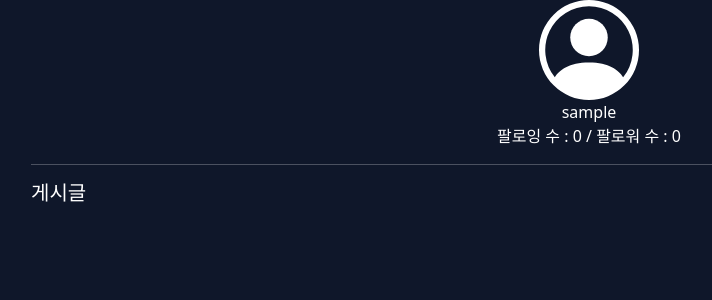
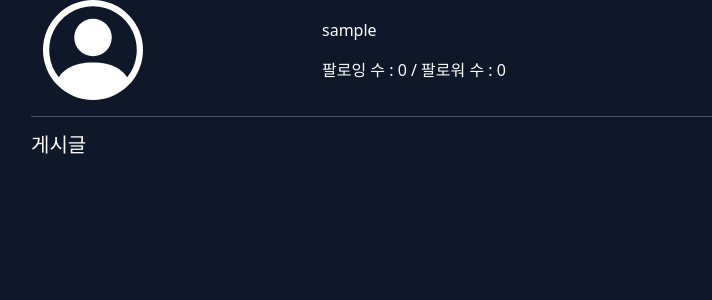
Before and after one commit to shon4bw/Mise-en-Scene, a Django app: a page that uses accounts/templates/accounts/profile.html in a window 1280 px wide. Shown: the part 56-356 px from the top of the page, without its empty margins (51-763 px from the left). Run offline with Django 3.2, Linux system fonts and the light colour scheme; the visitor is signed in with stand-in values (Sample User, id 1); data comes from the database, SQL or seed files in the repository; data that the repository does not hold is empty; some libraries are stand-ins or nearby versions.

Commit message:
Change profile css

```diff
--- a/accounts/signals.py
+++ b/accounts/signals.py
@@ -4,5 +4,6 @@ from django.shortcuts import redirect, render
 
 @receiver(user_signed_up)
 def profile(request, user, **kwargs):
+    print(dir(user))
 
     return redirect('community:index')
--- a/accounts/templates/accounts/profile.html
+++ b/accounts/templates/accounts/profile.html
@@ -1,9 +1,10 @@
 {% extends 'base.html' %}
 
 {% block content %}
-<div class="d-flex flex-column align-items-center">
+<div class="container">
+  <div class="row align-items-center align-self-center">
 
-  <div>
+    <div class="col-3">
       {% if person.image %}
         <img class="big_profile_box" src="{{ person.image.url }}" alt="프로필 사진">
       {% else %}
@@ -13,7 +14,8 @@
         </svg>
       {% endif %}
     </div>
-  <span class="feed_name_txt">{{ person.username }} </span>
+    <div class="col-9">
+      <p class="feed_name_txt">{{ person.username }} </p>
 
       {% with followings=person.followings.all followers=person.followers.all %}
         <div>
@@ -35,6 +37,8 @@
           </div>
         {% endif %}
       {% endwith %}
+    </div>
+  </div>
 </div>
 
   <hr>
```
Lines whose indentation alone changed are shown as unchanged.
